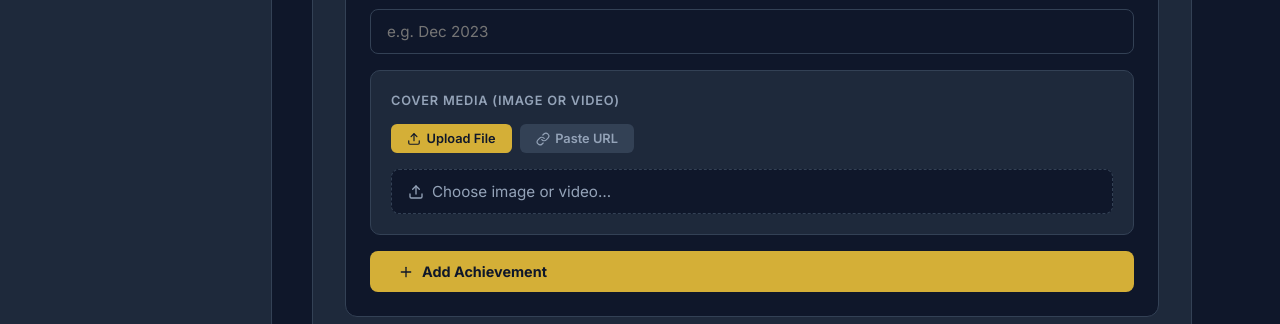
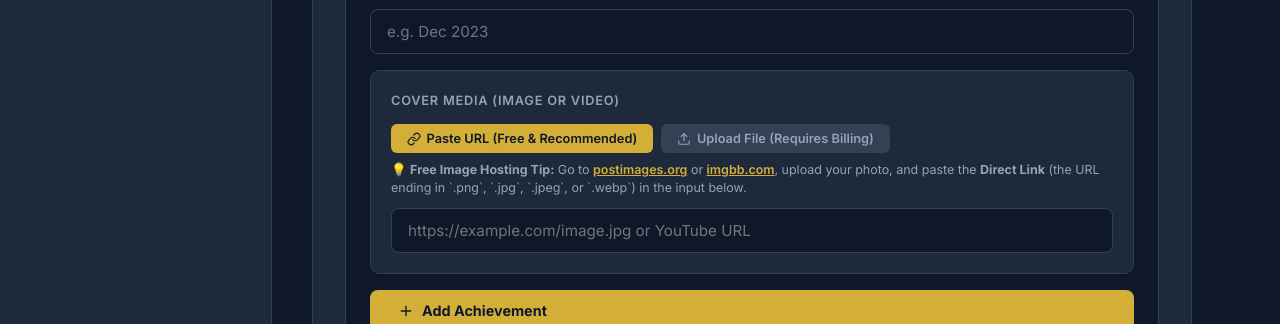
Before and after one commit to abrarahnafkarim/robiul-alam-dipu, a React (Vite) app: page /admin in a window 1280 px wide. Shown: the part 352-676 px from the top of the page. Built offline with nearby package versions, Linux system fonts and the light colour scheme; no server answers; the database is empty; sample sign-in values are in the browser's storage.

Commit message:
Make Hero and About sections fully static, and default cover media selectors to URL to bypass Firebase Storage constraints

```diff
--- a/src/components/About.jsx
+++ b/src/components/About.jsx
@@ -1,10 +1,9 @@
-import React, { useState, useEffect } from 'react';
+import React, { useState } from 'react';
 import { motion } from 'framer-motion';
-import { getAboutData } from '../services/db';
 
 const About = () => {
   const [activeTab, setActiveTab] = useState('about');
-  const [aboutData, setAboutData] = useState({
+  const aboutData = {
     photoUrl: "/about-me-photo.png",
     title: "My Story",
     description: "Far far away, behind the word mountains...",
@@ -14,20 +13,7 @@ const About = () => {
       skills: "React, Next.js, Firebase, Framer Motion, Vanilla CSS, Figma",
       experience: "CEO at TechCorp (2020-Present)"
     }
-  });
-
-  useEffect(() => {
-    getAboutData().then(data => {
-      if (data && Object.keys(data).length > 0) {
-        setAboutData(prev => ({
-          ...prev,
-          ...data,
-          tabs: { ...prev.tabs, ...(data.tabs || {}) },
-          photoUrl: data.photoUrl !== undefined ? data.photoUrl : prev.photoUrl,
-        }));
-      }
-    });
-  }, []);
+  };
 
   return (
     <section className="section" style={{ backgroundColor: 'var(--color-background)' }} id="about">
--- a/src/components/Hero.jsx
+++ b/src/components/Hero.jsx
@@ -1,29 +1,14 @@
-import React, { useState, useEffect } from 'react';
+import React from 'react';
 import { motion } from 'framer-motion';
-import { getHeroData } from '../services/db';
 
 const Hero = () => {
-  const [heroData, setHeroData] = useState({
+  const heroData = {
     greeting: "WELCOME TO MY WORLD",
     name: "SYED MOHAMMAD ROBIUL ALAM",
     title: "An Entrepreneur",
     description: "Far far away, behind the word mountains, far from the countries.",
     photoUrl: "/hero-transparent-fixed.png",
-  });
-
-  useEffect(() => {
-    getHeroData().then(data => {
-      if (data && Object.keys(data).length > 0) {
-        setHeroData(prev => ({
-          greeting: data.greeting !== undefined ? data.greeting : prev.greeting,
-          name: data.name !== undefined ? data.name : prev.name,
-          title: data.title !== undefined ? data.title : prev.title,
-          description: data.description !== undefined ? data.description : prev.description,
-          photoUrl: data.photoUrl !== undefined ? data.photoUrl : prev.photoUrl,
-        }));
-      }
-    });
-  }, []);
+  };
 
   return (
     <section className="hero-section" style={{
--- a/src/components/admin/AchievementEditor.jsx
+++ b/src/components/admin/AchievementEditor.jsx
@@ -27,7 +27,7 @@ const AchievementEditor = () => {
   const [file, setFile] = useState(null);
   const [previewUrl, setPreviewUrl] = useState(null);
   const [mediaUrl, setMediaUrl] = useState('');
-  const [mediaType, setMediaType] = useState('upload');
+  const [mediaType, setMediaType] = useState('url');
 
   const fileInputRef = useRef(null);
   const formRef = useRef(null);
@@ -70,7 +70,7 @@ const AchievementEditor = () => {
     setDate('');
     setFile(null);
     setMediaUrl('');
-    setMediaType('upload');
+    setMediaType('url');
     if (previewUrl) { URL.revokeObjectURL(previewUrl); setPreviewUrl(null); }
   };
 
@@ -235,13 +235,19 @@ const AchievementEditor = () => {
             <label style={{...labelStyle, marginBottom: '0.75rem'}}>Cover Media (Image or Video)</label>
 
             <div style={{ display: 'flex', gap: '0.5rem', marginBottom: '1rem' }}>
+              <button type="button" onClick={() => setMediaType('url')} style={toggleBtnStyle(mediaType === 'url')}>
+                <FiLink size={14} /> Paste URL (Free & Recommended)
+              </button>
               <button type="button" onClick={() => setMediaType('upload')} style={toggleBtnStyle(mediaType === 'upload')}>
-                <FiUpload size={14} /> Upload File
-              </button>
-              <button type="button" onClick={() => setMediaType('url')} style={toggleBtnStyle(mediaType === 'url')}>
-                <FiLink size={14} /> Paste URL
+                <FiUpload size={14} /> Upload File (Requires Billing)
               </button>
             </div>
+
+            {mediaType === 'url' && (
+              <div style={{ fontSize: '0.78rem', color: colors.textMuted, marginTop: '-0.5rem', marginBottom: '0.75rem', lineHeight: '1.4' }}>
+                💡 <strong>Free Image Hosting Tip:</strong> Go to <a href="https://postimages.org/" target="_blank" rel="noopener noreferrer" style={{ color: colors.primary, textDecoration: 'underline', fontWeight: '600' }}>postimages.org</a> or <a href="https://imgbb.com/" target="_blank" rel="noopener noreferrer" style={{ color: colors.primary, textDecoration: 'underline', fontWeight: '600' }}>imgbb.com</a>, upload your photo, and paste the <strong>Direct Link</strong> (the URL ending in `.png`, `.jpg`, `.jpeg`, or `.webp`) in the input below.
+              </div>
+            )}
 
             {mediaType === 'upload' ? (
               <div>
--- a/src/components/admin/BlogEditor.jsx
+++ b/src/components/admin/BlogEditor.jsx
@@ -27,7 +27,7 @@ const BlogEditor = () => {
   const [file, setFile] = useState(null);
   const [previewUrl, setPreviewUrl] = useState(null);
   const [coverImageUrl, setCoverImageUrl] = useState('');
-  const [mediaType, setMediaType] = useState('upload');
+  const [mediaType, setMediaType] = useState('url');
 
   const fileInputRef = useRef(null);
   const formRef = useRef(null);
@@ -71,7 +71,7 @@ const BlogEditor = () => {
     setContent('');
     setFile(null);
     setCoverImageUrl('');
-    setMediaType('upload');
+    setMediaType('url');
     if (previewUrl) { URL.revokeObjectURL(previewUrl); setPreviewUrl(null); }
   };
 
@@ -220,13 +220,19 @@ const BlogEditor = () => {
             <label style={{...labelStyle, marginBottom: '0.75rem'}}>Cover Image</label>
 
             <div style={{ display: 'flex', gap: '0.5rem', marginBottom: '1rem' }}>
+              <button type="button" onClick={() => setMediaType('url')} style={toggleBtnStyle(mediaType === 'url')}>
+                <FiLink size={14} /> Paste URL (Free & Recommended)
+              </button>
               <button type="button" onClick={() => setMediaType('upload')} style={toggleBtnStyle(mediaType === 'upload')}>
-                <FiUpload size={14} /> Upload File
-              </button>
-              <button type="button" onClick={() => setMediaType('url')} style={toggleBtnStyle(mediaType === 'url')}>
-                <FiLink size={14} /> Paste URL
+                <FiUpload size={14} /> Upload File (Requires Billing)
               </button>
             </div>
+
+            {mediaType === 'url' && (
+              <div style={{ fontSize: '0.78rem', color: colors.textMuted, marginTop: '-0.5rem', marginBottom: '0.75rem', lineHeight: '1.4' }}>
+                💡 <strong>Free Image Hosting Tip:</strong> Go to <a href="https://postimages.org/" target="_blank" rel="noopener noreferrer" style={{ color: colors.primary, textDecoration: 'underline', fontWeight: '600' }}>postimages.org</a> or <a href="https://imgbb.com/" target="_blank" rel="noopener noreferrer" style={{ color: colors.primary, textDecoration: 'underline', fontWeight: '600' }}>imgbb.com</a>, upload your photo, and paste the <strong>Direct Link</strong> (the URL ending in `.png`, `.jpg`, `.jpeg`, or `.webp`) in the input below.
+              </div>
+            )}
 
             {mediaType === 'upload' ? (
               <div>
```
